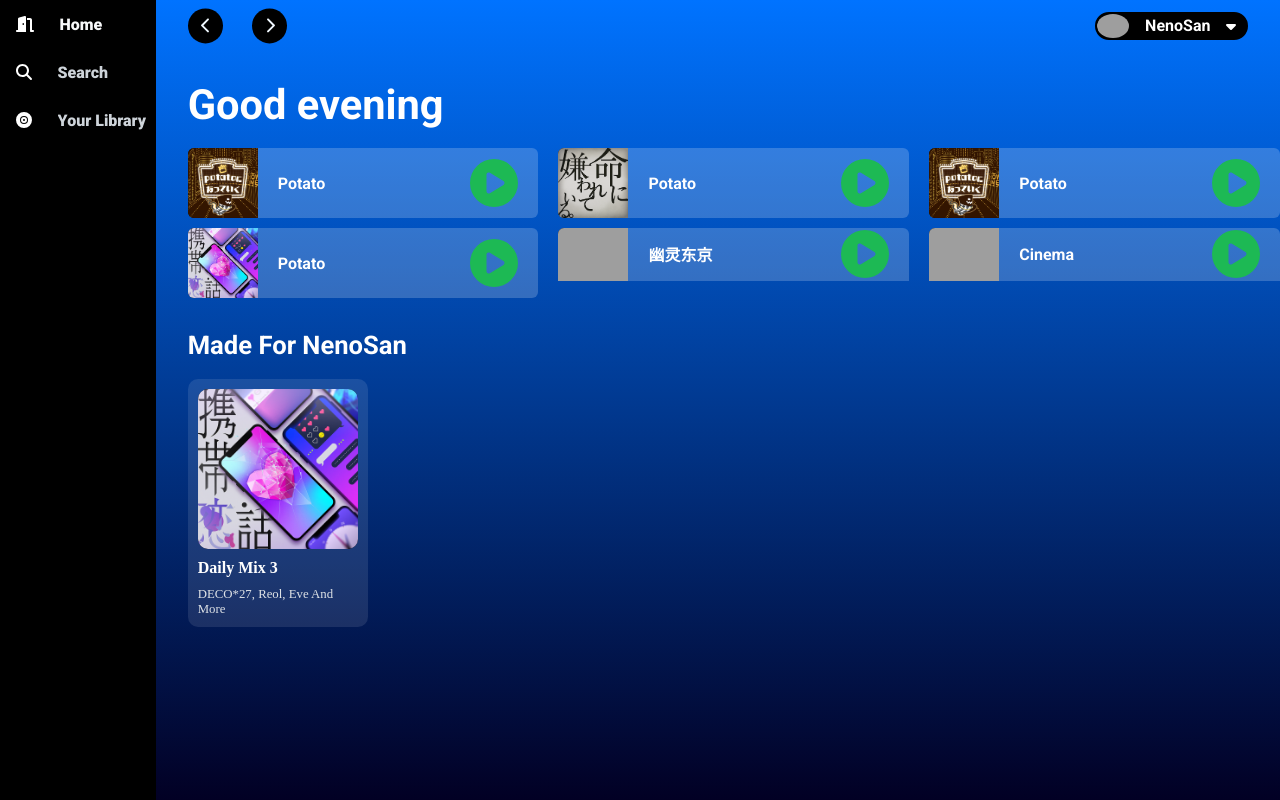
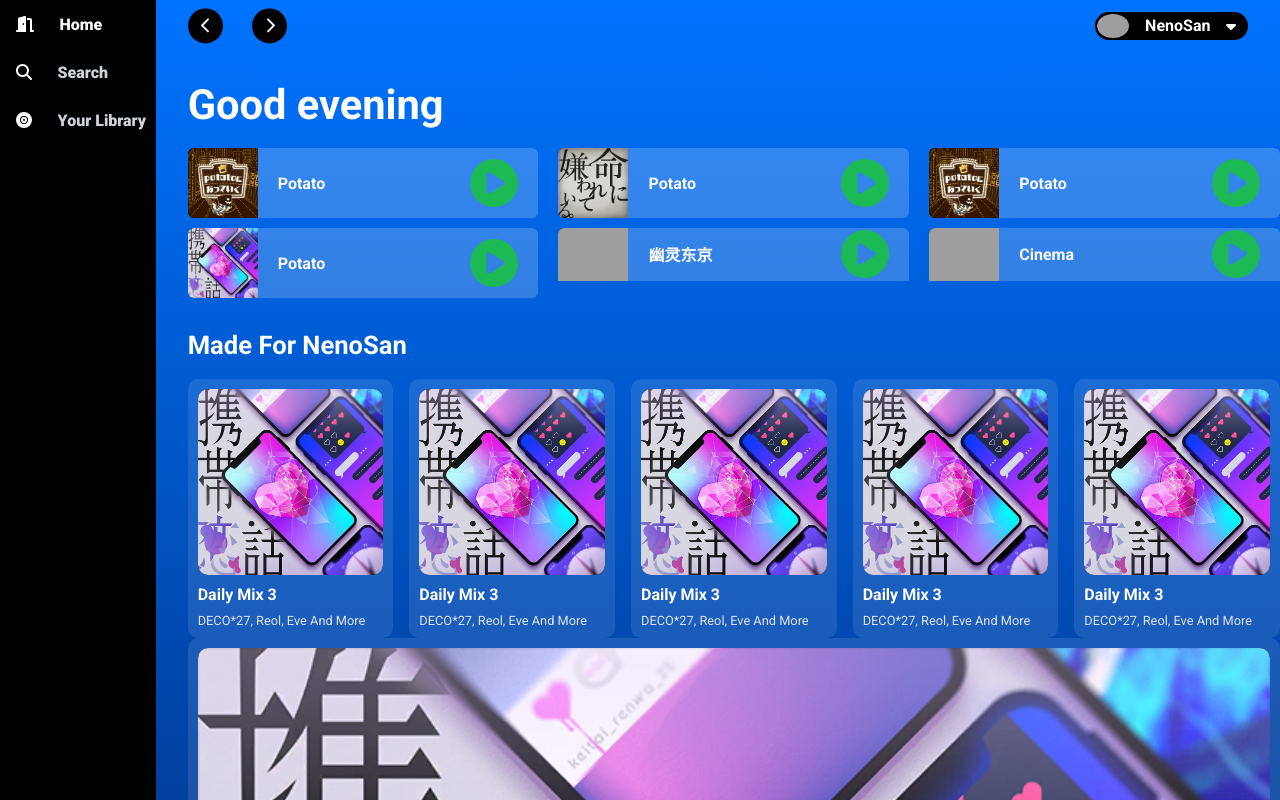
Before and after one commit to NenoSann/Spotify-Clone, a Vue app: page / in a window 1280 px wide. Shown: the top 800 px of the page. Built offline with nearby package versions, Linux system fonts and the light colour scheme; grey boxes are pictures that could not be loaded.

Commit message:
add v-for display for section

```diff
--- a/index.html
+++ b/index.html
@@ -1,12 +1,15 @@
 <!DOCTYPE html>
 <html lang="en">
   <head>
-    <meta charset="UTF-8">
-    <link rel="icon" href="./public/favicon.ico">
-    <meta name="viewport" content="width=device-width, initial-scale=1.0">
-    <link rel="preconnect" href="https://fonts.googleapis.com">
-    <link rel="preconnect" href="https://fonts.gstatic.com" crossorigin>
-    <link href="https://fonts.googleapis.com/css2?family=Roboto:wght@300;400;700;900&display=swap" rel="stylesheet">
+    <meta charset="UTF-8" />
+    <link rel="icon" href="favicon.ico" />
+    <meta name="viewport" content="width=device-width, initial-scale=1.0" />
+    <link rel="preconnect" href="https://fonts.googleapis.com" />
+    <link rel="preconnect" href="https://fonts.gstatic.com" crossorigin />
+    <link
+      href="https://fonts.googleapis.com/css2?family=Roboto:wght@300;400;700;900&display=swap"
+      rel="stylesheet"
+    />
     <title>Spotify</title>
   </head>
   <body>
--- a/src/views/SongTab/Recommendation.vue
+++ b/src/views/SongTab/Recommendation.vue
@@ -14,8 +14,7 @@
     { songName: "Potato", songImage: "src/assets/image/jacket_s_052.png" },
     { songName: "Potato", songImage: "src/assets/image/jacket_s_061.png" },
     { songName: "幽灵东京", songImage: "src/assets/image/jacket_s_102.png" },
-    { songName: "Cinema", songImage: "src/assets/image/jacket_s_126.png" },
-]
+    { songName: "Cinema", songImage: "src/assets/image/jacket_s_126.png" },]
 
 </script>
 
--- a/src/views/SongTab/Section.vue
+++ b/src/views/SongTab/Section.vue
@@ -4,7 +4,8 @@
             {{ text.sectionText }}
         </p>
         <div class="section">
-            <SongIconVer :image=songIconInfo.image :title=songIconInfo.title :artist=songIconInfo.artist></SongIconVer>
+            <SongIconVer v-for="(info, index) in songIconInfo" :key=index :image=info.image :title=info.title
+                :artist=info.artist></SongIconVer>
         </div>
     </div>
 </template>
@@ -13,11 +14,37 @@
 import SongIconVer from './SongIconVer.vue';
 const text = defineProps(['sectionText'])
 
-let songIconInfo = {
+let songIconInfo = [{
     image: 'src/assets/image/jacket_s_061.png',
     title: 'Daily Mix 3',
     artist: ['DECO*27', 'Reol', 'Eve', 'YUC\'c', 'Connor Price']
-}
+},
+{
+    image: 'src/assets/image/jacket_s_061.png',
+    title: 'Daily Mix 3',
+    artist: ['DECO*27', 'Reol', 'Eve', 'YUC\'c', 'Connor Price']
+},
+{
+    image: 'src/assets/image/jacket_s_061.png',
+    title: 'Daily Mix 3',
+    artist: ['DECO*27', 'Reol', 'Eve', 'YUC\'c', 'Connor Price']
+},
+{
+    image: 'src/assets/image/jacket_s_061.png',
+    title: 'Daily Mix 3',
+    artist: ['DECO*27', 'Reol', 'Eve', 'YUC\'c', 'Connor Price']
+},
+{
+    image: 'src/assets/image/jacket_s_061.png',
+    title: 'Daily Mix 3',
+    artist: ['DECO*27', 'Reol', 'Eve', 'YUC\'c', 'Connor Price']
+},
+{
+    image: 'src/assets/image/jacket_s_061.png',
+    title: 'Daily Mix 3',
+    artist: ['DECO*27', 'Reol', 'Eve', 'YUC\'c', 'Connor Price']
+},
+]
 </script>
 
 <style lang='scss' scoped>
@@ -26,7 +53,14 @@
 }
 
 .section {
+
+    overflow-y: hidden;
+    display: flex;
+    flex-wrap: wrap;
+    flex-direction: row;
     margin-left: 2rem;
+    column-gap: 1rem;
+    // overflow-y: hidden;
 }
 
 .section-name {
--- a/src/views/SongTab/SongIconVer.vue
+++ b/src/views/SongTab/SongIconVer.vue
@@ -34,6 +34,7 @@
 }
 
 .container {
+    flex: 1 1 10rem;
     background-color: rgba($color: white, $alpha: 0.1);
     width: 10rem;
     display: flex;
@@ -50,6 +51,7 @@
     padding-top: 0.6rem;
     color: white;
     background-color: transparent;
+    font-family: 'Roboto', sans-serif;
 }
 
 .title {
```
